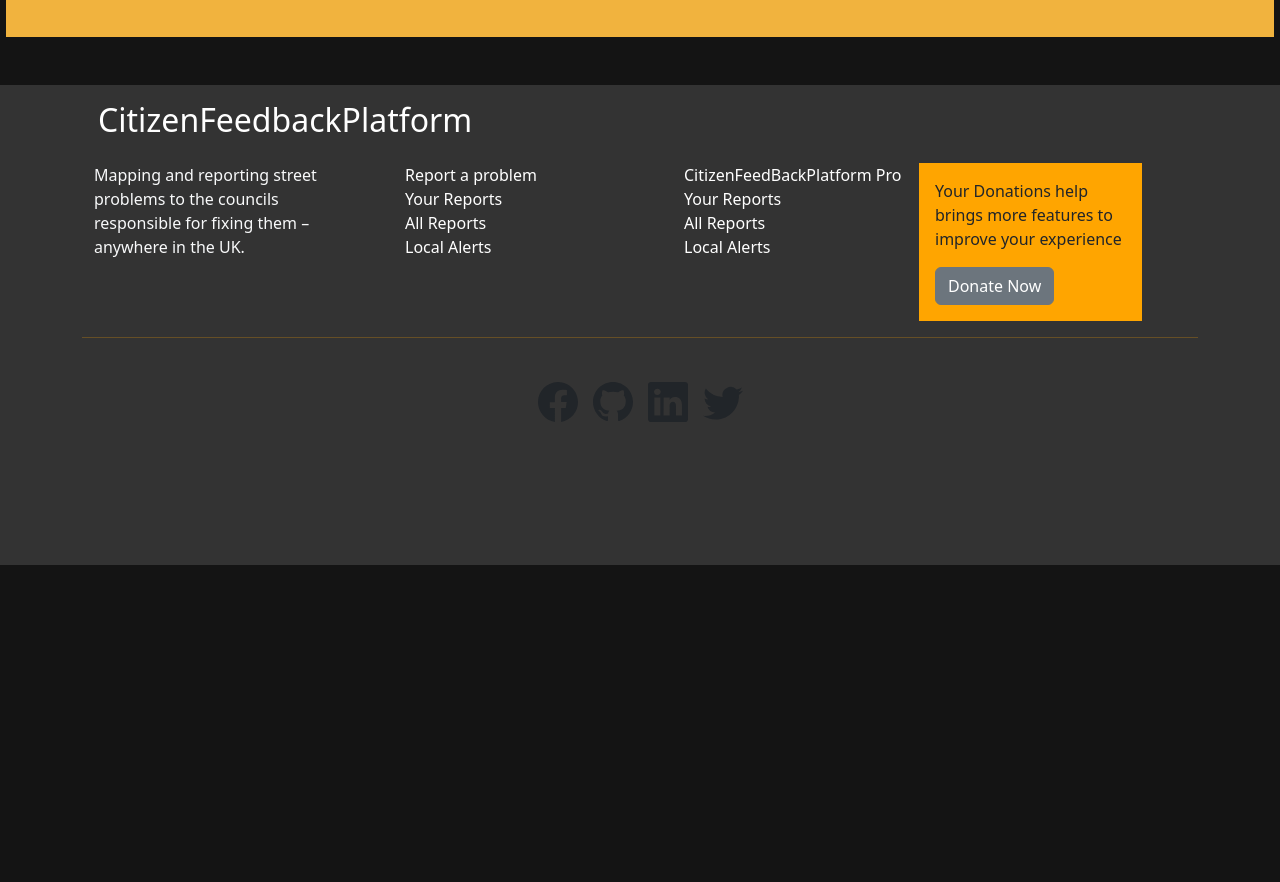
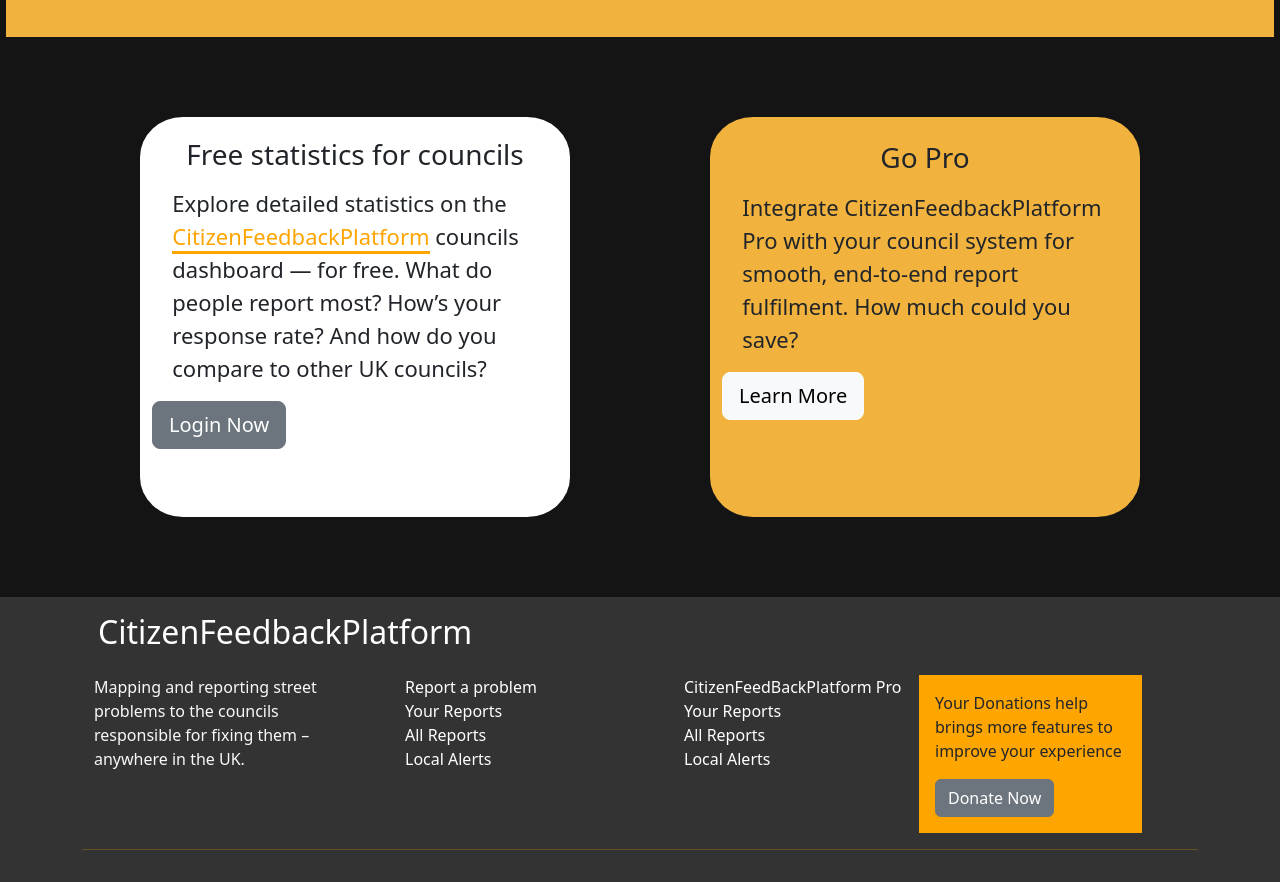
Before and after one commit to FullEffect-Studio/cfp, a React (Create React App) app: page / in a window 1280 px wide. Shown: the part 1779-2661 px from the top of the page. Before the commit the page ends 2344 px from the top, so only its background shows below. Built offline with nearby package versions, Linux system fonts and the light colour scheme.

Commit message:
Added new home component

```diff
--- a/src/components/home/Home.jsx
+++ b/src/components/home/Home.jsx
@@ -1,5 +1,6 @@
 import React from 'react'
 import HomeBanner from './HomeBanner'
+import ItemsGroup from './ItemsGroup'
 import NaviBar from './Navibar'
 import ReportAProblem from './ReportAProblem'
 
@@ -10,6 +11,7 @@ const Home = () => {
         <NaviBar />
         <HomeBanner />
         <ReportAProblem />
+        <ItemsGroup />
 
     </div>
   )
```
